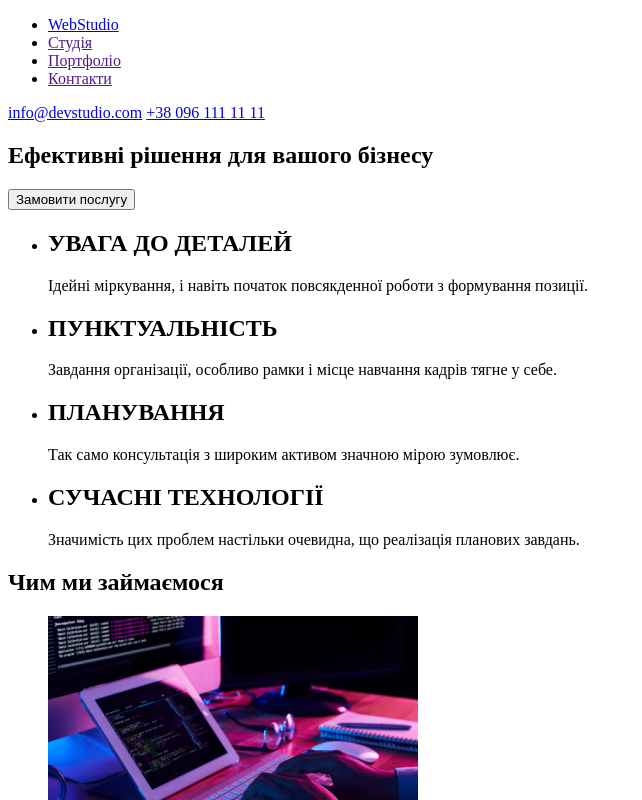
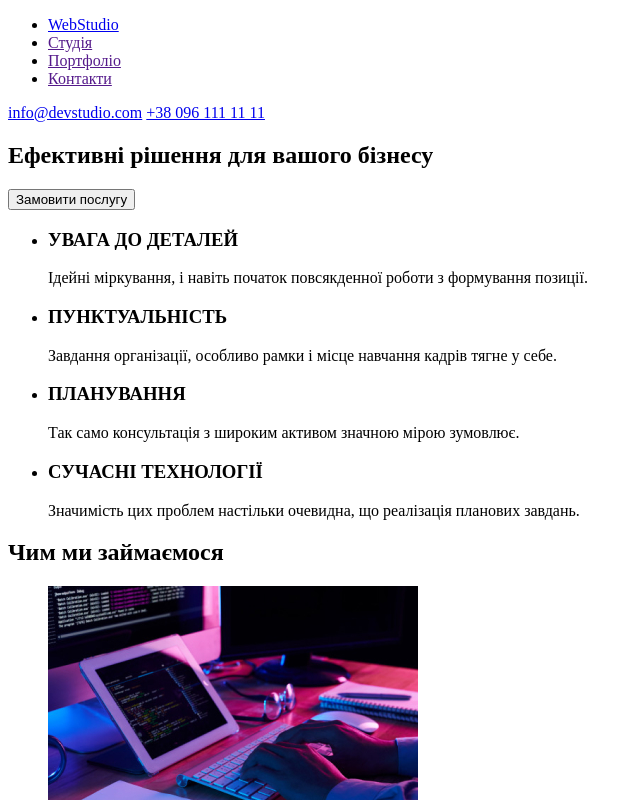
Before and after one commit to Chirkovdj/goit-markup-hw-01, a plain HTML site: page index.html in a window 1280 px wide. Shown: the top 800 px of the page, without its empty margins (0-642 px from the left). Drawn offline with Linux system fonts and the light colour scheme.

Commit message:
h2>h3, adreess x1

```diff
--- a/index.html
+++ b/index.html
@@ -29,27 +29,27 @@
       <section>
         <ul>
           <li>
-            <h2>УВАГА ДО ДЕТАЛЕЙ</h2>
+            <h3>УВАГА ДО ДЕТАЛЕЙ</h3>
             <p>
               Ідейні міркування, і навіть початок повсякденної роботи з
               формування позиції.
             </p>
           </li>
           <li>
-            <h2>ПУНКТУАЛЬНІСТЬ</h2>
+            <h3>ПУНКТУАЛЬНІСТЬ</h3>
             <p>
               Завдання організації, особливо рамки і місце навчання кадрів тягне
               у себе.
             </p>
           </li>
           <li>
-            <h2>ПЛАНУВАННЯ</h2>
+            <h3>ПЛАНУВАННЯ</h3>
             <p>
               Так само консультація з широким активом значною мірою зумовлює.
             </p>
           </li>
           <li>
-            <h2>СУЧАСНІ ТЕХНОЛОГІЇ</h2>
+            <h3>СУЧАСНІ ТЕХНОЛОГІЇ</h3>
             <p>
               Значимість цих проблем настільки очевидна, що реалізація планових
               завдань.
@@ -107,11 +107,9 @@
     <footer>
       WebStudio
       <address>м. Київ, пр-т Лесі Українки, 26</address>
-      <address>
         <a href="#">WebStudio</a>
         <a href="mailto:info@devstudio.com">info@devstudio.com</a>
         <a href="tel:+380961111111">+38 096 111 11 11</a>
-      </address>
     </footer>
   </body>
 </html>
```
